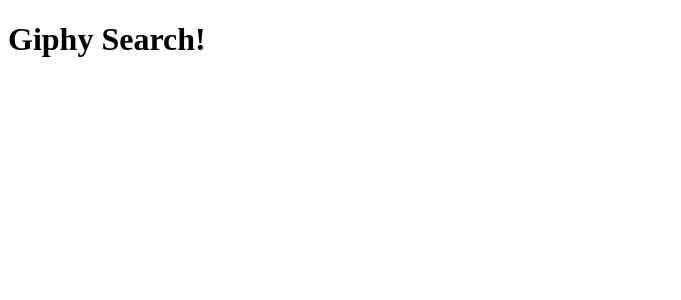
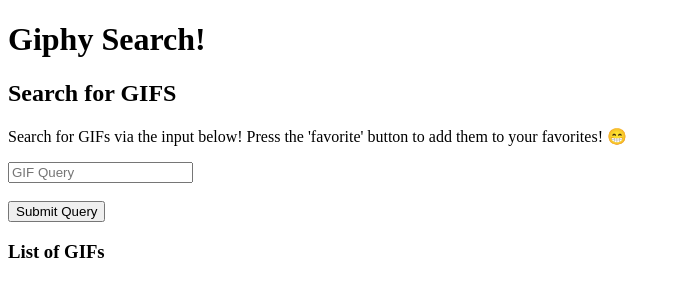
Before and after one commit to grav0165/group-giphy-saga-project, a React (Create React App) app: page / in a window 1280 px wide. Shown: the top 300 px of the page, without its empty margins (0-681 px from the left). Built offline with nearby package versions, Linux system fonts and the light colour scheme.

Commit message:
search component created

```diff
--- a/src/components/App/App.js
+++ b/src/components/App/App.js
@@ -1,9 +1,11 @@
 import React from 'react';
+import Search from '../Search/Search'
 
 function App(props) {
   return (
     <div>
       <h1>Giphy Search!</h1>
+      <Search />
     </div>
   );
 }
--- a/src/components/Search/Search.jsx
+++ b/src/components/Search/Search.jsx
@@ -1,14 +1,32 @@
 // This component will:
-// Allow users to search for GIFs and add them to their 'favorites'
+    // Allow users to search for GIFs
+    // Add GIF's to their 'favorites' collection
+
+// import dependencies
+import { useDispatch } from "react";
+import react, {useEffect} from 'react';
 
 
 // create the component function
 function Search() { // return will return rendered HTML
+    // let dispatch = useDispatch();
 
+    const handleSubmit = (event) => {
+        event.preventDefault();
+        console.log('submit clicked!');
+        // dispatch payload text input
+        /*
+        dispatch({
+            type: 'QUERY'
+            payload: textInput
+        })
+        */
+    }
 
-    const handleSubmit = () => {
-        console.log('');
-    }
+    // axios route to GET GIFs
+
+    // 'useState()' will allow us to
+    // const [favGIF, setFavGif] =
 
 
     return(
@@ -16,11 +34,21 @@
         <>
             <h2>Search for GIFS</h2>
             <p>Search for GIFs via the input below! Press the 'favorite' button to add them to your favorites! 😁</p>
-            <form onSubmit={() => handleSubmit()}>
+            <form onSubmit={() => handleSubmit(event)}>
                 <input type="text" placeholder="GIF Query"/>
+                <br /><br />
+                <button type="submit">Submit Query</button>
             </form>
+            <h3>List of GIFs</h3>
+            <ul>
+                {/*
+                GIFs go here!! :)
+                arrayOfGifs.map(gif){
+                    <li>{gif}</li>
+                }
+                */}
+            </ul>
         </>
-
     )
 }
 
```
